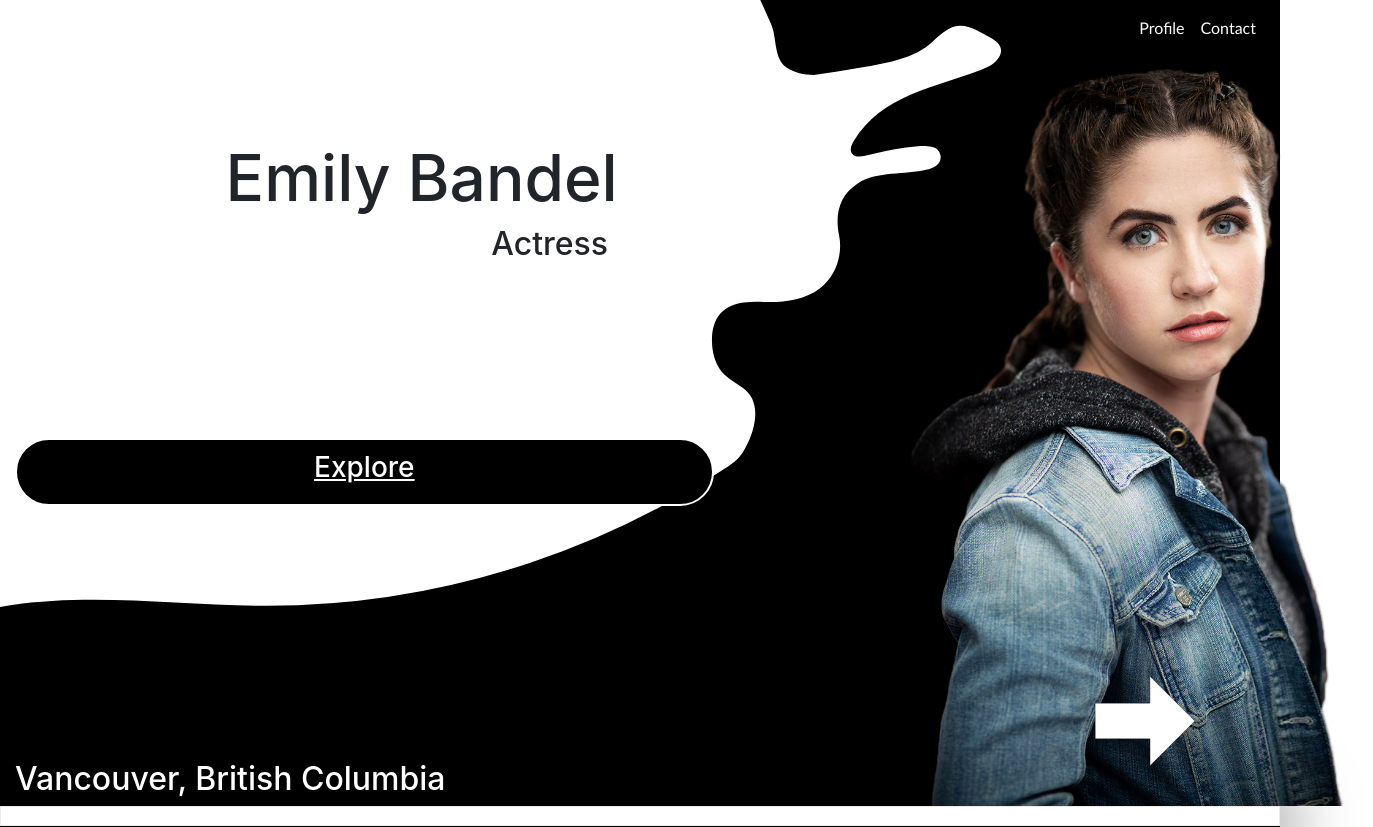
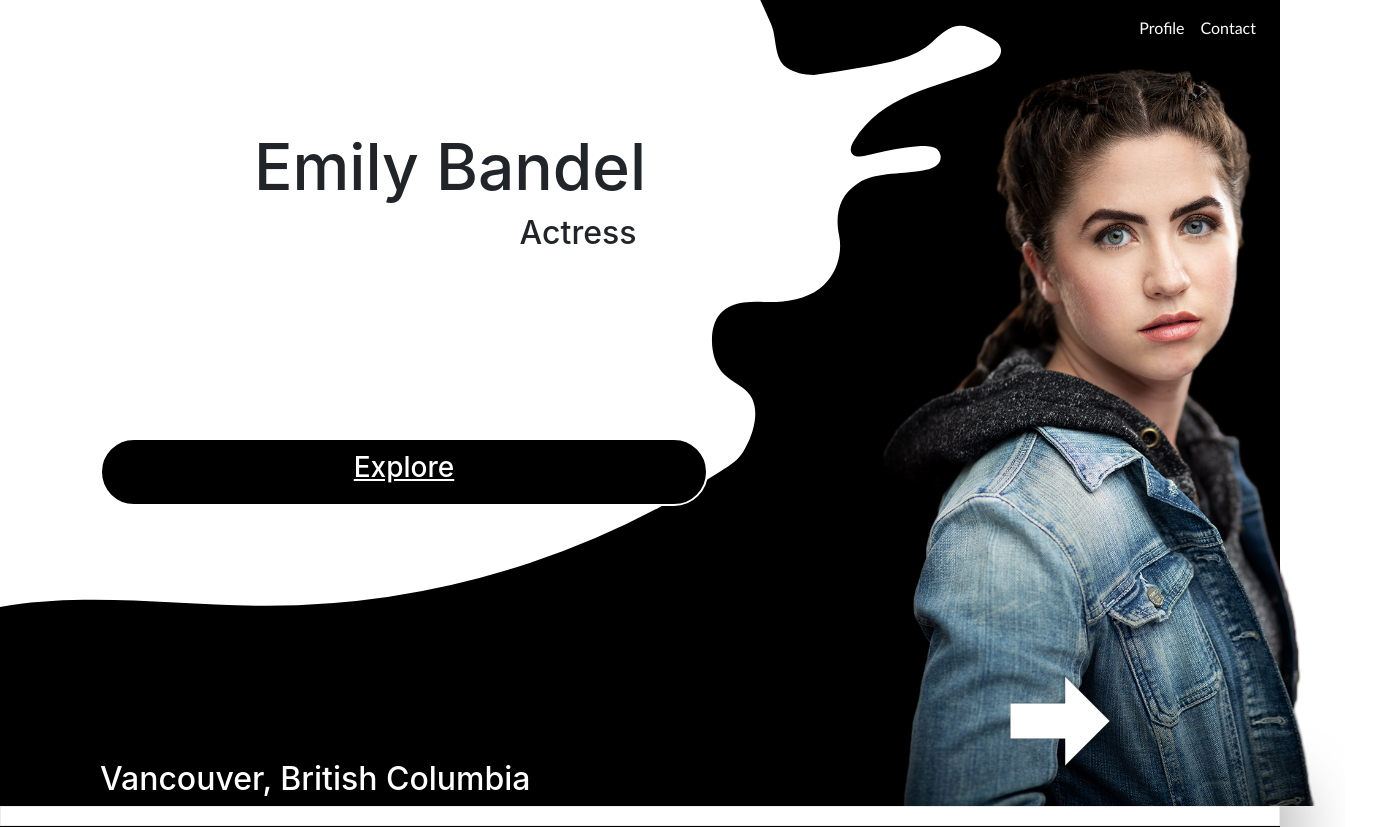
Before and after one commit to SammyRobensParadise/webpage-application, a React (Create React App) app: page / in a window 1280 px wide. Shown: the top 827 px of the page, 1373 px wide, since content can reach past the window. Built offline with nearby package versions, Linux system fonts and the light colour scheme.

Commit message:
changed favicon

```diff
--- a/src/Landing.js
+++ b/src/Landing.js
@@ -86,10 +86,15 @@ class Landing extends Component {
     return (
      <div className={localCSSclasses.background}>
       {navigationBar}
+      <Container>
         <Row>
-          <Col className='column1' xs="8">{ebname}{ebtitle}<Container>{exploreButton}</Container><Container>{location}</Container></Col>
-          <Col className='column2' xs="4"><div className='ImageContain'>{nextButton}{headerPhoto}</div></Col>
+          <Col className='column1' xs="12" sm="8">{ebname}{ebtitle}<Container>{exploreButton}</Container></Col>
+          <Col className='column2' xs="12" sm="4"><div className='ImageContain'>{nextButton}{headerPhoto}</div></Col>
         </Row>
+        <Row>
+          <Col xs="12" sm="12"><Container>{location}</Container></Col>
+        </Row>
+        </Container>
       {seperationBar}
      </div>
     );
```
Also changed, not shown: 1 other file (tests, documents, lock files or other folders).
